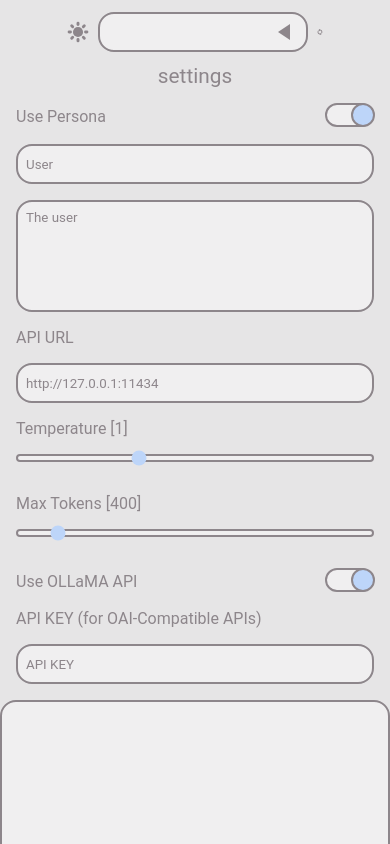
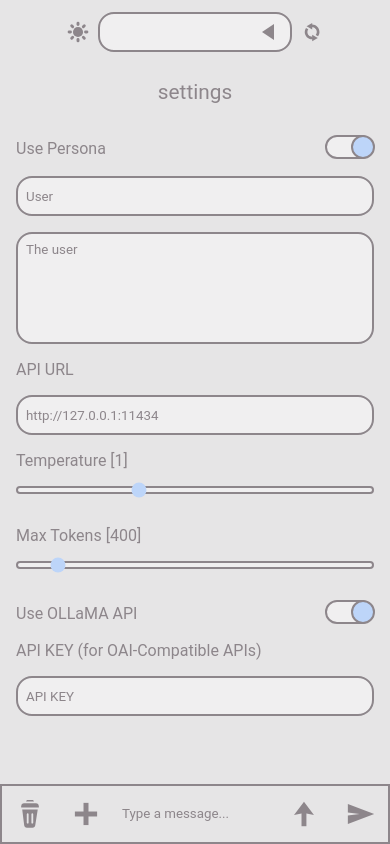
Before and after one commit to jxqu3/aiui, a Svelte app: page / in a window 390 px wide. Shown: the top 844 px of the page. Built offline with nearby package versions, Linux system fonts and the light colour scheme.

Commit message:
better mobile support

```diff
--- a/index.html
+++ b/index.html
@@ -3,7 +3,7 @@
   <head>
     <meta charset="UTF-8" />
     <link rel="icon" type="image/svg+xml" href="/logo.svg" />
-    <meta name="viewport" content="width=device-width, initial-scale=1.0" />
+    <meta name="viewport" content="width=device-width, initial-scale=1.0, viewport-fit=cover" />
     <title>AIUI</title>
   </head>
   <body>
--- a/src/App.svelte
+++ b/src/App.svelte
@@ -27,8 +27,6 @@
   let selectedChat: number = 0
 
   let showChats: boolean = true
-
-  let settingsOpen: boolean = false
 
   onMount(async () => {
     const chatsStorage = await getStorage("chats")
@@ -70,10 +68,8 @@
     <ModelDropdown bind:selectedModel={selectedModel}/>
   </header>
   <div class="content">
-    <div class="settings-panel {settingsOpen ? 'set-open' : ''}">
-      <!-- svelte-ignore a11y-click-events-have-key-events -->
-      <!-- svelte-ignore a11y-no-static-element-interactions -->
-      <span class="title panel-title" on:click={() => settingsOpen = !settingsOpen}>settings</span>
+    <div class="settings-panel">
+      <span class="title panel-title">settings</span>
       <div>
         <PersonaEditor/>
         <Settings/>
--- a/src/app.css
+++ b/src/app.css
@@ -6,6 +6,10 @@
   margin: 0;
   padding: 0;
   font-family: Roboto, sans-serif;
+}
+
+main {
+  height: 100svh !important;
 }
 
 /*
@@ -53,7 +57,7 @@
 main {
   background-color: var(--bg);
   width: 100vw;
-  height: 100vh;
+  height: 100svh;
   overflow: hidden;
   display: flex;
   flex-direction: column;
@@ -86,7 +90,7 @@ main {
 
 .modal {
   width: 100vw;
-  height: 100vh;
+  height: 100svh;
   overflow: hidden;
   position: fixed;
   top: 0;
@@ -105,9 +109,9 @@ main {
   background-color: var(--panel-bg);
   width: 40rem;
   word-break: break-all;
-  max-height: 80vh;
+  max-height: 80svh;
   overflow: auto;
-  min-height: 10vh;
+  min-height: 10svh;
   height: max-content;
   box-shadow: var(--shadow);
   padding: 1rem;
@@ -131,7 +135,7 @@ main {
 }
 
 .modal-content {
-  min-height: 5vh;
+  min-height: 5svh;
   overflow: auto;
   overflow-x: hidden;
 }
@@ -316,7 +320,10 @@ p > span {
 
 .bold {
   font-weight: bold;
-  font-size: 1.2rem;
+}
+
+.header {
+  font-size: 1.3rem;
 }
 
 .tooltip {
@@ -341,29 +348,47 @@ p > span {
   width: 4rem;
 }
 
-@media screen and (max-width: 600px) {
+@media screen and (max-aspect-ratio: 1/1) {
+  *::-webkit-scrollbar {
+    display: none !important;
+  }
+
   .model-dropdown-container {
     width: 60% !important;
   }
 
-  main {
-    height: max-content !important;
+  .model-dropdown-container > button {
+    width: 5rem !important;
   }
 
-  .content {
+  main > .content {
     width: 100% !important;
-    height: max-content !important;
-    overflow: scroll !important;
-    display: flex !important;
-    flex-direction: column !important;
-    align-items: center !important;
-    justify-content: center !important;
-    scroll-snap-type: mandatory;
+    flex: 1;
+    grid-template-columns: 100vw 100vw 100vw !important;
+    overflow-x: scroll;
+    overflow-y: hidden;
+    scroll-snap-type: x mandatory !important;
+    scroll-snap-stop: always !important;
+    scroll-snap-align: start !important;
+  }
+
+  .content > div {
+    scroll-snap-align: start;
+    height: 100% !important;
+  }
+
+  .messages-container {
+    height: 100% !important;
   }
 
   .settings-panel {
+    transition: .1s ease-in-out !important;
     width: 100% !important;
-    height: 100% !important;
+    height: 100svh !important;
+  }
+
+  .title {
+    margin: 1rem !important;
   }
 
   .chat-panel {
@@ -371,16 +396,27 @@ p > span {
     height: 100% !important;
   }
 
-  .messages-container  {
-    height: 90vh !important;
+  .chats-panel {
+    width: 100% !important;
+    height: 100svh !important;
   }
 
-  .set-open div {
-    display: none;
+  .avatar {
+    width: 3rem !important;
+    height: 3rem !important;
   }
 
-  .chats-panel {
+  main {
+    position: fixed !important;
+    top: 0 !important;
+    left: 0 !important;
     width: 100% !important;
-    height: 100vh !important;
+    height: 100svh !important;
+    overflow: hidden;
+  }
+
+  body {
+    overflow: hidden !important;
+    background-color: blue;
   }
 }
--- a/src/lib/Messages/Message.svelte
+++ b/src/lib/Messages/Message.svelte
@@ -193,4 +193,22 @@
         color: var(--primary);
         transform: scale(1.2);
     }
+
+    @media screen and (max-width: 600px) {
+        .message {
+            padding: 1rem;
+        }
+
+        .message-header {
+            padding: 2px;
+            height: 2rem;
+            margin-bottom: .1rem;
+        }
+
+        .title {
+            padding: 0;
+            width: max-content;
+            margin: 0 !important;
+        }
+    }
 </style>
--- a/src/lib/Messages/MessageSender.svelte
+++ b/src/lib/Messages/MessageSender.svelte
@@ -3,7 +3,7 @@
     import IconButton from "../IconButton.svelte";
     import { generatingStore } from "../../api";
     import { fileToBase64, setStorage } from "../../utils";
-    import { createEventDispatcher } from "svelte";
+    import { createEventDispatcher, onMount } from "svelte";
 
     const dispatch = createEventDispatcher()
 
@@ -132,7 +132,6 @@
         border: 2px solid var(--text-lower);
     }
 
-
     :global(.message-sender button) {
         align-self: flex-start;
     }
@@ -172,4 +171,22 @@
     input[type="file"] {
         display: none;
     }
+
+    @media screen and (max-width: 600px) {
+        .message-sender {
+            position: fixed !important;
+            z-index: 1000;
+            width: 100%;
+            bottom: 0;
+            left: 0;
+            margin: 0;
+            border-radius: 0;
+            border-top: 2px solid var(--text-lower);
+        }
+
+        .text-container {
+            width: 100%;
+        }
+
+    }
 </style>
--- a/src/lib/Messages/MessagesPanel.svelte
+++ b/src/lib/Messages/MessagesPanel.svelte
@@ -1,5 +1,6 @@
 <script lang="ts">
   import type { Chat } from "../../api";
+  import { setSetting, setStorage } from "../../utils";
   import Message from "./Message.svelte";
 
     export let chats: Chat[];
@@ -12,6 +13,7 @@
         <Message bind:chats={chats} bind:selectedChat={selectedChat} id={id} bind:selectedModel bind:message={message} on:delete={() => {
             chats[selectedChat].splice(id, 1)
             chats = chats
+            setStorage("chats", chats)
         }}/>
     {/each}
 </div>
--- a/src/lib/ModelDropdown.svelte
+++ b/src/lib/ModelDropdown.svelte
@@ -11,8 +11,11 @@
     export let selectedModel: string
 
     onMount(async () => {
-        modelList = []
         selectedModel = getSetting('model') ?? modelList[0].name
+
+        setTimeout(async () => {
+            modelList = await getModelList()
+        }, 1000)
     })
 
     async function refresh() {
--- a/src/lib/ToggleButton.svelte
+++ b/src/lib/ToggleButton.svelte
@@ -68,4 +68,8 @@
         left: -1.5px;
     }
 
+    @media screen and (max-width: 850px) {
+
+    }
+
 </style>
--- a/src/utils.ts
+++ b/src/utils.ts
@@ -162,6 +162,15 @@ export function formatText(input: string) {
                 output += '"';
                 i++;
             }
+        } else if (input[i] === '#' && input[i + 1] === ' ') {
+            let end = input.indexOf('\n', i + 1);
+            if (end !== -1) {
+                output += `<span class="header bold">${input.slice(i + 2, end)}</span>`;
+                i = end + 1;
+            } else {
+                output += '"';
+                i++;
+            }
         } else if (input[i] === '`') {
             let end = input.indexOf('`', i + 1);
             if (end !== -1) {
```
